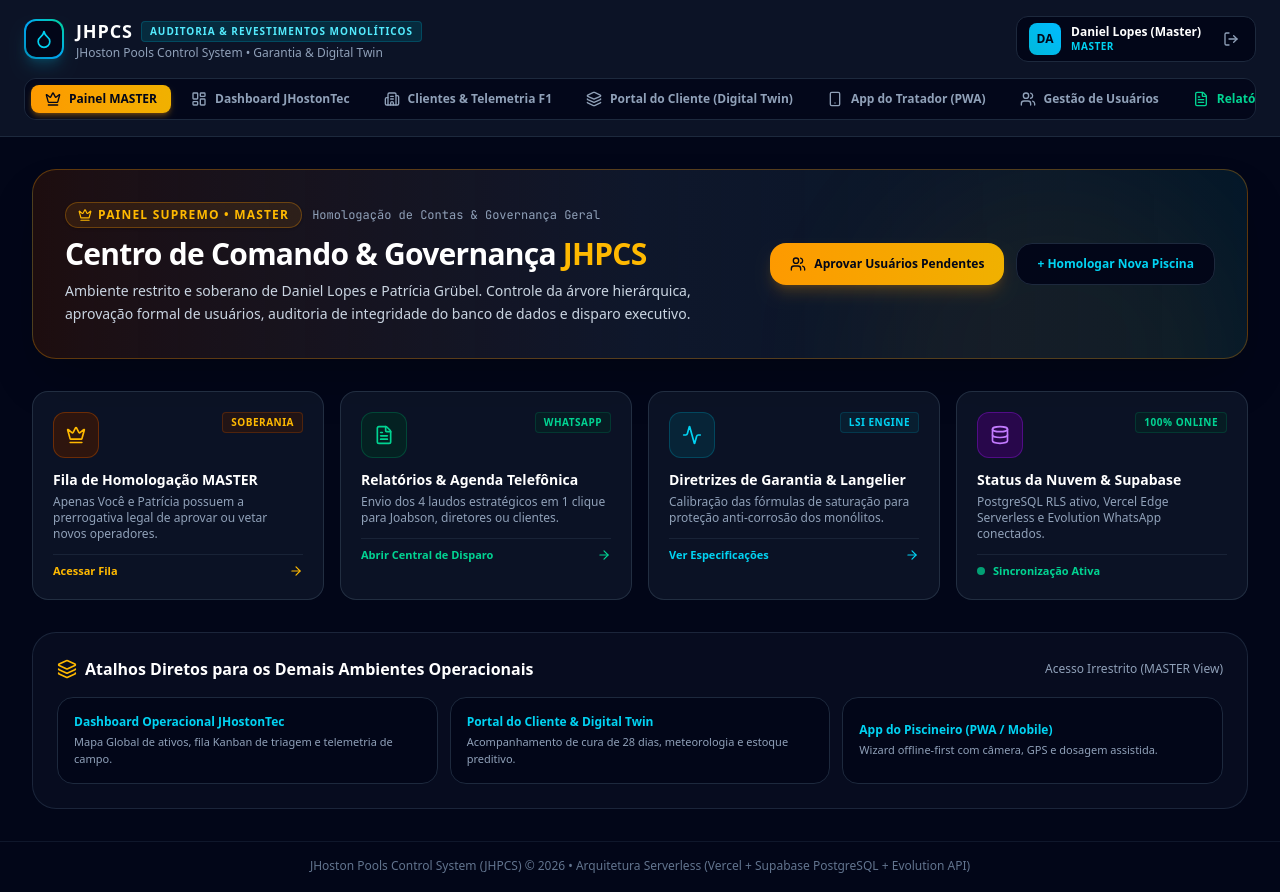
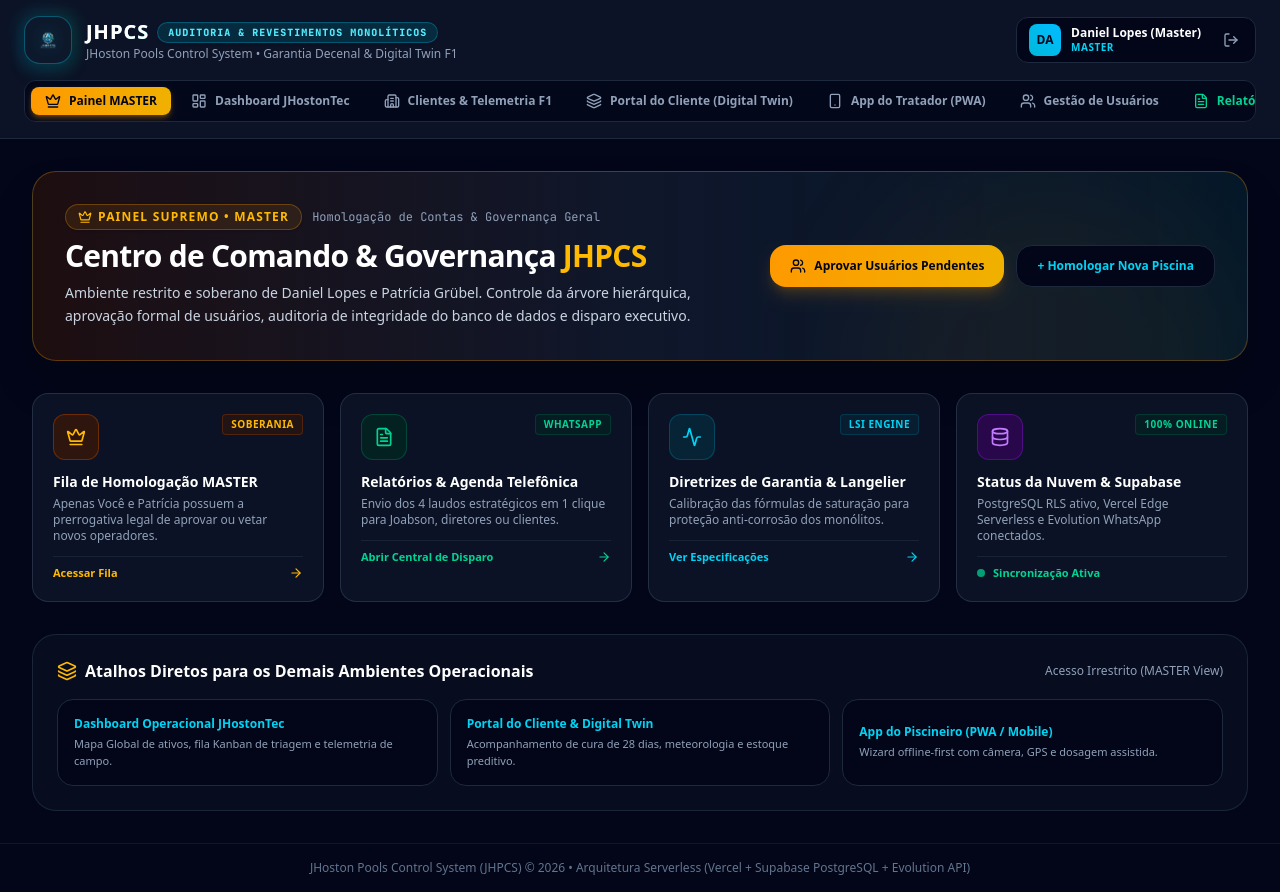
Before and after one commit to jhostonpoolscontrolsystem-creator/jcs, a Next.js app: page / in a window 1280 px wide. Built offline with nearby package versions, Linux system fonts and the light colour scheme.

Commit message:
feat(branding): implement official JHPCS transparent logo in header, PWA icons and web manifest

```diff
--- a/public/manifest-pwa.json
+++ b/public/manifest-pwa.json
@@ -10,15 +10,15 @@
   "orientation": "portrait-primary",
   "icons": [
     {
-      "src": "/globe.svg",
+      "src": "/logo.png",
       "sizes": "192x192",
-      "type": "image/svg+xml",
+      "type": "image/png",
       "purpose": "any maskable"
     },
     {
-      "src": "/globe.svg",
+      "src": "/logo.png",
       "sizes": "512x512",
-      "type": "image/svg+xml",
+      "type": "image/png",
       "purpose": "any maskable"
     }
   ]
--- a/src/app/page.tsx
+++ b/src/app/page.tsx
@@ -145,20 +145,31 @@
     <div className="min-h-screen bg-slate-950 text-slate-100 flex flex-col font-sans selection:bg-cyan-500 selection:text-black">
       {/* Top Header / Brand */}
       <header className="border-b border-slate-800 bg-slate-900/80 backdrop-blur-md sticky top-0 z-50 px-6 py-4 flex flex-wrap items-center justify-between gap-4">
-        <div className="flex items-center gap-3">
-          <div className="h-10 w-10 rounded-xl bg-gradient-to-tr from-cyan-600 via-sky-500 to-emerald-400 p-[2px] shadow-lg shadow-cyan-500/20">
-            <div className="h-full w-full bg-slate-950 rounded-[10px] flex items-center justify-center">
-              <Droplet className="w-5 h-5 text-cyan-400" />
+        <div className="flex items-center gap-3.5">
+          <div className="relative group cursor-pointer">
+            <div className="h-12 w-12 rounded-2xl bg-slate-900/90 border border-cyan-500/40 p-1 flex items-center justify-center shadow-lg shadow-cyan-950/60 overflow-hidden group-hover:border-cyan-400 group-hover:shadow-cyan-500/20 transition-all">
+              <img
+                src="/logo.png"
+                alt="JHPCS Logo"
+                className="h-full w-full object-contain filter drop-shadow-[0_0_8px_rgba(6,182,212,0.4)]"
+              />
             </div>
+            {/* Efeito de halo neon dinâmico */}
+            <div className="absolute -inset-1 bg-gradient-to-r from-cyan-500 to-emerald-400 rounded-2xl blur opacity-20 group-hover:opacity-40 transition duration-500 -z-10" />
           </div>
+
           <div>
             <div className="flex items-center gap-2">
-              <span className="font-extrabold text-lg tracking-wider text-white">JHPCS</span>
-              <span className="text-[10px] uppercase font-bold tracking-widest px-2 py-0.5 rounded bg-cyan-950/80 text-cyan-300 border border-cyan-800/60">
-                Auditoria & Revestimentos Monolíticos
+              <span className="font-black text-xl tracking-wider text-white bg-gradient-to-r from-white via-cyan-100 to-cyan-400 bg-clip-text text-transparent">
+                JHPCS
+              </span>
+              <span className="text-[10px] uppercase font-mono font-black tracking-widest px-2.5 py-0.5 rounded-full bg-cyan-950/80 text-cyan-300 border border-cyan-700/60 shadow-sm">
+                AUDITORIA & REVESTIMENTOS MONOLÍTICOS
               </span>
             </div>
-            <p className="text-xs text-slate-400">JHoston Pools Control System • Garantia & Digital Twin</p>
+            <p className="text-xs text-slate-400 font-medium">
+              JHoston Pools Control System • Garantia Decenal & Digital Twin F1
+            </p>
           </div>
         </div>
 
```
Also changed, not shown: public/logo.png (added), public/logo_bg.png (added), public/manifest.json.
